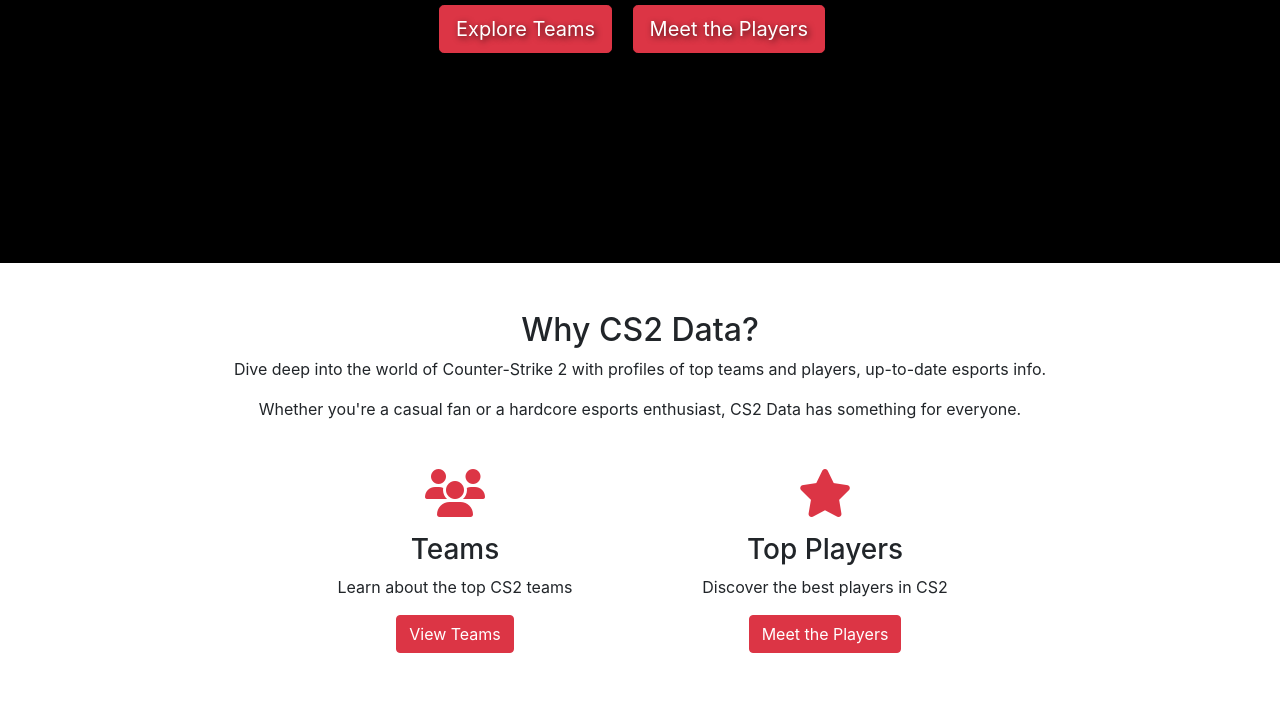
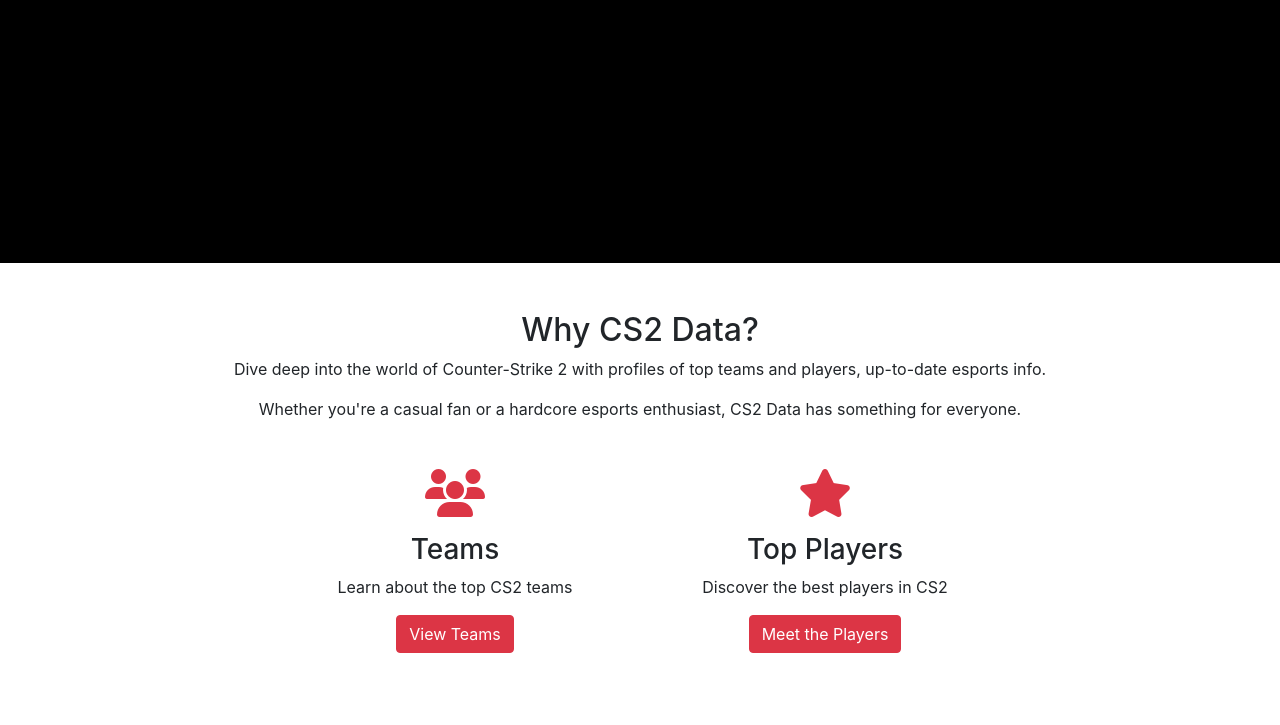
Before and after one commit to verqv/verqv.github.io, a plain HTML site: page index.html in a window 1280 px wide. Shown: the part 433-1158 px from the top of the page. Drawn offline with nearby package versions, Linux system fonts and the light colour scheme.

Commit message:
Update index.html

```diff
--- a/index.html
+++ b/index.html
@@ -71,8 +71,6 @@
     <div class="container">
       <h1>Welcome to CS2 Data</h1>
       <p>Your hub for all things considering Counter-Strike 2  teams, players, and esports news(coming soon).</p>
-      <a href="teams.html" class="btn btn-danger btn-lg mr-3">Explore Teams</a>
-      <a href="media.html" class="btn btn-danger btn-lg mr-3">Meet the Players</a>
 
     </div>
   </header>
```
